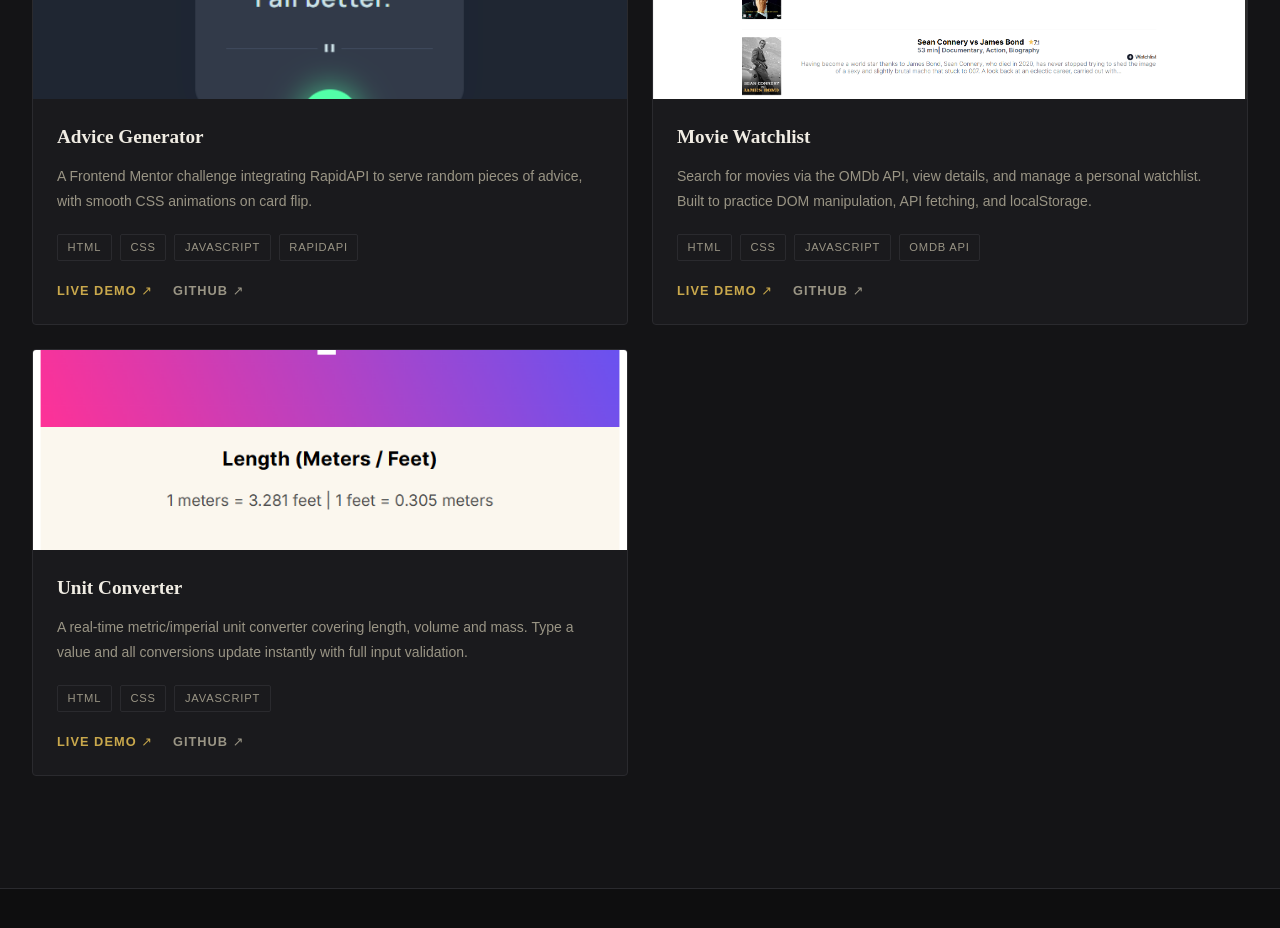
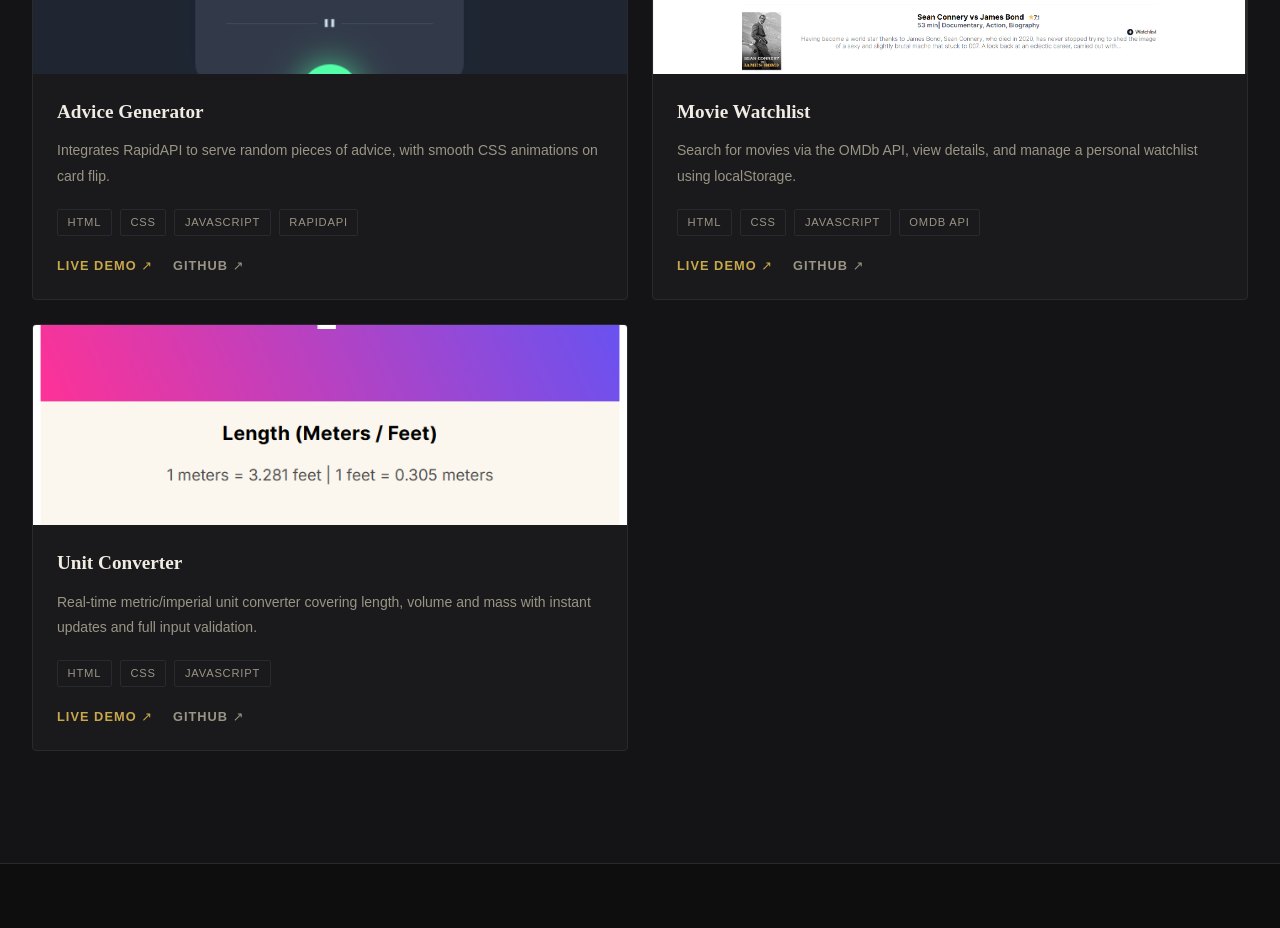
Before and after one commit to Bindekere/Personal-Portfolio, a React (Vite) app: page / in a window 1280 px wide. Shown: the part 4000-4928 px from the top of the page. Built offline with nearby package versions, Linux system fonts and the light colour scheme.

Commit message:
Fix Projects — restore local image imports

```diff
--- a/src/components/Projects.jsx
+++ b/src/components/Projects.jsx
@@ -6,97 +6,33 @@ import movie from '../assets/image.png'
 import unitConverter from '../assets/unit-converter.png'
 
 const projects = [
-  {
-    title: 'Trivia Quiz App',
-    description: 'A React quiz app that fetches live questions from the Open Trivia DB API. Pick your category and difficulty, answer multiple-choice questions, and get scored at the end. Built with full state management, randomised answer ordering, and a Play Again flow — no page refresh needed.',
-    tech: ['React', 'JavaScript', 'Vite', 'CSS', 'Open Trivia API'],
-    image: quizApp,
-    liveLink: 'https://capstonequizproject.netlify.app/',
-    githubLink: 'https://github.com/Bindekere/scrimba-solo-quiz-project',
-  },
-  {
-    title: 'IP Address Tracker',
-    description: 'A Frontend Mentor challenge — fetches live IP geolocation data and renders it on an interactive Leaflet.js map. Tests API integration and external library skills.',
-    tech: ['HTML', 'Bootstrap', 'JavaScript', 'Leaflet.js', 'ipify'],
-    image: ipTracker,
-    liveLink: 'https://bindekere-ip-address-tracker.netlify.app/',
-    githubLink: 'https://github.com/Bindekere/IP-Address-Tracker',
-  },
-  {
-    title: 'Advice Generator',
-    description: 'A Frontend Mentor challenge integrating RapidAPI to serve random pieces of advice, with smooth CSS animations on card flip.',
-    tech: ['HTML', 'CSS', 'JavaScript', 'RapidAPI'],
-    image: adviceGenerator,
-    liveLink: 'https://advice-generation.netlify.app/',
-    githubLink: 'https://github.com/Bindekere/Advice-generator',
-  },
-  {
-    title: 'Movie Watchlist',
-    description: 'Search for movies via the OMDb API, view details, and manage a personal watchlist. Built to practice DOM manipulation, API fetching, and localStorage.',
-    tech: ['HTML', 'CSS', 'JavaScript', 'OMDb API'],
-    image: movie,
-    liveLink: 'https://bindekere-movie-watchlist.netlify.app/',
-    githubLink: 'https://github.com/Bindekere/movie-watchlist',
-  },
-  {
-    title: 'Unit Converter',
-    description: 'A real-time metric/imperial unit converter covering length, volume and mass. Type a value and all conversions update instantly with full input validation.',
-    tech: ['HTML', 'CSS', 'JavaScript'],
-    image: unitConverter,
-    liveLink: 'https://mysimpleunitconverter.netlify.app/',
-    githubLink: 'https://github.com/Bindekere/Unit-converter',
-  },
+  { title: 'Trivia Quiz App', description: 'A React quiz app that fetches live questions from the Open Trivia DB API. Pick your category and difficulty, answer multiple-choice questions, and get scored at the end. Built with full state management, randomised answer ordering, and a Play Again flow.', tech: ['React', 'JavaScript', 'Vite', 'CSS', 'Open Trivia API'], image: quizApp, liveLink: 'https://capstonequizproject.netlify.app/', githubLink: 'https://github.com/Bindekere/scrimba-solo-quiz-project' },
+  { title: 'IP Address Tracker', description: 'Fetches live IP geolocation data and renders it on an interactive Leaflet.js map. Tests API integration and external library skills.', tech: ['HTML', 'Bootstrap', 'JavaScript', 'Leaflet.js', 'ipify'], image: ipTracker, liveLink: 'https://bindekere-ip-address-tracker.netlify.app/', githubLink: 'https://github.com/Bindekere/IP-Address-Tracker' },
+  { title: 'Advice Generator', description: 'Integrates RapidAPI to serve random pieces of advice, with smooth CSS animations on card flip.', tech: ['HTML', 'CSS', 'JavaScript', 'RapidAPI'], image: adviceGenerator, liveLink: 'https://advice-generation.netlify.app/', githubLink: 'https://github.com/Bindekere/Advice-generator' },
+  { title: 'Movie Watchlist', description: 'Search for movies via the OMDb API, view details, and manage a personal watchlist using localStorage.', tech: ['HTML', 'CSS', 'JavaScript', 'OMDb API'], image: movie, liveLink: 'https://bindekere-movie-watchlist.netlify.app/', githubLink: 'https://github.com/Bindekere/movie-watchlist' },
+  { title: 'Unit Converter', description: 'Real-time metric/imperial unit converter covering length, volume and mass with instant updates and full input validation.', tech: ['HTML', 'CSS', 'JavaScript'], image: unitConverter, liveLink: 'https://mysimpleunitconverter.netlify.app/', githubLink: 'https://github.com/Bindekere/Unit-converter' },
 ]
 
-const Projects = () => {
-  return (
+const Projects = () => (
   <section id="projects" className="section-pad" style={{ background: 'var(--bg-secondary)', padding: '7rem 0', borderTop: '1px solid var(--border)' }}>
     <div className="max-w-7xl mx-auto px-6 lg:px-8">
-
       <p className="section-label" style={{ marginBottom: '0.75rem' }}>What I've Built</p>
-        <h2 className="font-display" style={{ fontSize: 'clamp(2rem, 4vw, 3rem)', color: 'var(--text-primary)', fontWeight: 600, marginBottom: '4rem', lineHeight: 1.2 }}>
-          Selected <span style={{ color: 'var(--accent)', fontStyle: 'italic' }}>Projects</span>
-        </h2>
-
-        <div className="grid md:grid-cols-2 lg:grid-cols-2 gap-6">
+      <h2 className="font-display" style={{ fontSize: 'clamp(2rem, 4vw, 3rem)', color: 'var(--text-primary)', fontWeight: 600, marginBottom: '4rem', lineHeight: 1.2 }}>Selected <span style={{ color: 'var(--accent)', fontStyle: 'italic' }}>Projects</span></h2>
+      <div className="grid md:grid-cols-2 gap-6">
         {projects.map((project, i) => (
           <div key={i} className="card" style={{ overflow: 'hidden', display: 'flex', flexDirection: 'column' }}>
             <div style={{ overflow: 'hidden', height: '200px' }}>
-                <img
-                  src={project.image}
-                  alt={project.title}
-                  style={{ width: '100%', height: '100%', objectFit: 'cover', transition: 'transform 0.5s ease', display: 'block' }}
-                  onMouseEnter={e => e.currentTarget.style.transform = 'scale(1.05)'}
-                  onMouseLeave={e => e.currentTarget.style.transform = 'scale(1)'}
-                />
+              <img src={project.image} alt={project.title} style={{ width: '100%', height: '100%', objectFit: 'cover', transition: 'transform 0.5s ease', display: 'block' }} onMouseEnter={e => e.currentTarget.style.transform='scale(1.05)'} onMouseLeave={e => e.currentTarget.style.transform='scale(1)'} />
             </div>
             <div style={{ padding: '1.5rem', display: 'flex', flexDirection: 'column', flex: 1 }}>
-                <h3 className="font-display" style={{ fontSize: '1.2rem', fontWeight: 600, color: 'var(--text-primary)', marginBottom: '0.75rem' }}>
-                  {project.title}
-                </h3>
-                <p style={{ color: 'var(--text-secondary)', fontSize: '0.875rem', lineHeight: 1.8, marginBottom: '1.25rem', flex: 1 }}>
-                  {project.description}
-                </p>
+              <h3 className="font-display" style={{ fontSize: '1.2rem', fontWeight: 600, color: 'var(--text-primary)', marginBottom: '0.75rem' }}>{project.title}</h3>
+              <p style={{ color: 'var(--text-secondary)', fontSize: '0.875rem', lineHeight: 1.8, marginBottom: '1.25rem', flex: 1 }}>{project.description}</p>
               <div style={{ display: 'flex', flexWrap: 'wrap', gap: '0.5rem', marginBottom: '1.25rem' }}>
-                  {project.tech.map((t, j) => (
-                    <span key={j} style={{
-                      fontSize: '0.7rem', letterSpacing: '0.07em', textTransform: 'uppercase',
-                      padding: '0.25rem 0.6rem', border: '1px solid var(--border)',
-                      color: 'var(--text-secondary)', borderRadius: '2px',
-                    }}>{t}</span>
-                  ))}
+                {project.tech.map((t, j) => <span key={j} style={{ fontSize: '0.7rem', letterSpacing: '0.07em', textTransform: 'uppercase', padding: '0.25rem 0.6rem', border: '1px solid var(--border)', color: 'var(--text-secondary)', borderRadius: '2px' }}>{t}</span>)}
               </div>
               <div style={{ display: 'flex', gap: '1.25rem' }}>
-                  <a href={project.liveLink} target="_blank" rel="noopener noreferrer"
-                    style={{ color: 'var(--accent)', fontSize: '0.8rem', letterSpacing: '0.08em', textTransform: 'uppercase', textDecoration: 'none', fontWeight: 600 }}
-                    onMouseEnter={e => e.currentTarget.style.opacity = '0.7'}
-                    onMouseLeave={e => e.currentTarget.style.opacity = '1'}
-                  >Live Demo ↗</a>
-                  <a href={project.githubLink} target="_blank" rel="noopener noreferrer"
-                    style={{ color: 'var(--text-secondary)', fontSize: '0.8rem', letterSpacing: '0.08em', textTransform: 'uppercase', textDecoration: 'none', fontWeight: 600 }}
-                    onMouseEnter={e => e.currentTarget.style.color = 'var(--text-primary)'}
-                    onMouseLeave={e => e.currentTarget.style.color = 'var(--text-secondary)'}
-                  >GitHub ↗</a>
+                <a href={project.liveLink} target="_blank" rel="noopener noreferrer" style={{ color: 'var(--accent)', fontSize: '0.8rem', letterSpacing: '0.08em', textTransform: 'uppercase', textDecoration: 'none', fontWeight: 600 }}>Live Demo ↗</a>
+                <a href={project.githubLink} target="_blank" rel="noopener noreferrer" style={{ color: 'var(--text-secondary)', fontSize: '0.8rem', letterSpacing: '0.08em', textTransform: 'uppercase', textDecoration: 'none', fontWeight: 600 }}>GitHub ↗</a>
               </div>
             </div>
           </div>
@@ -105,6 +41,5 @@ const Projects = () => {
     </div>
   </section>
 )
-}
 
 export default Projects
```
Lines whose indentation alone changed are shown as unchanged.
